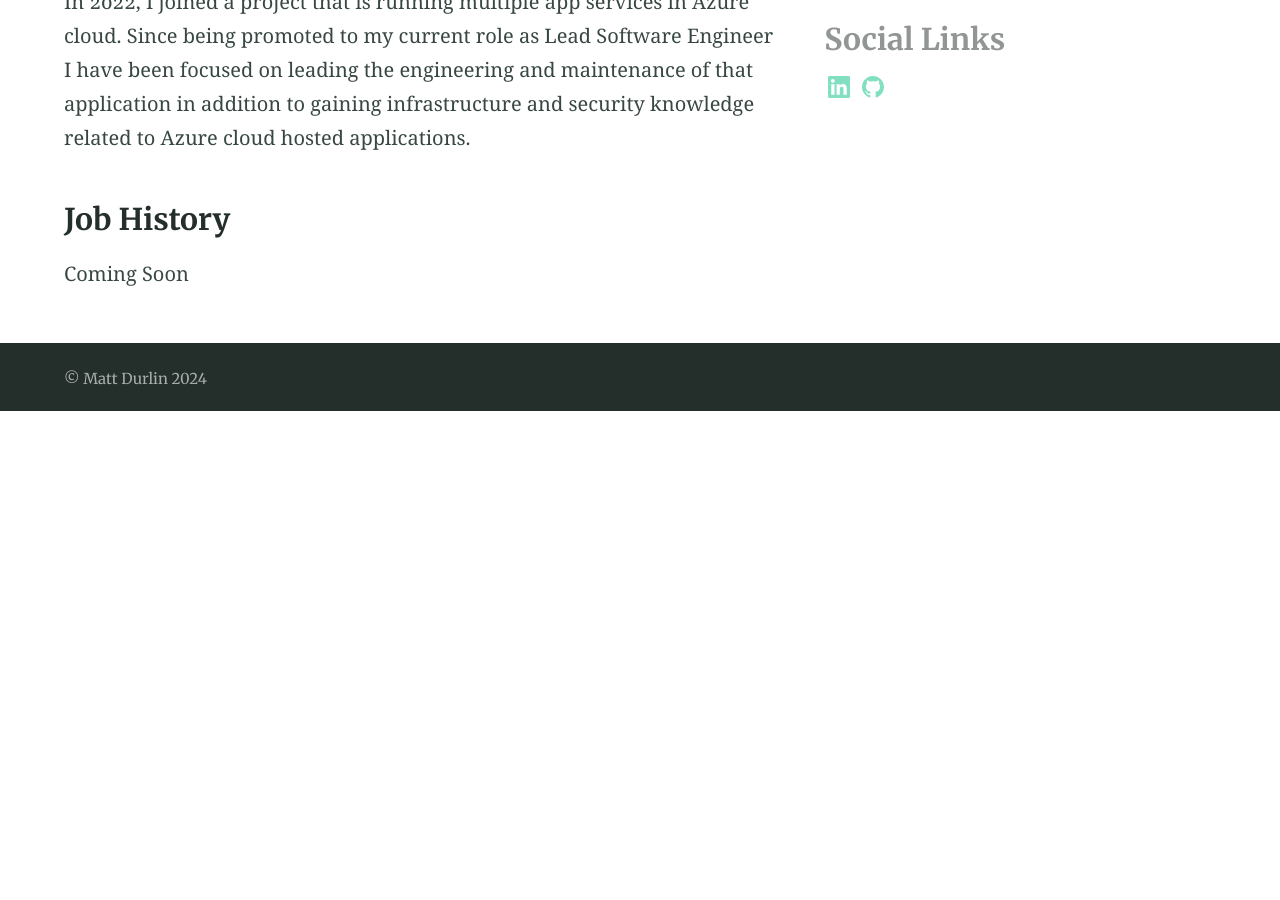
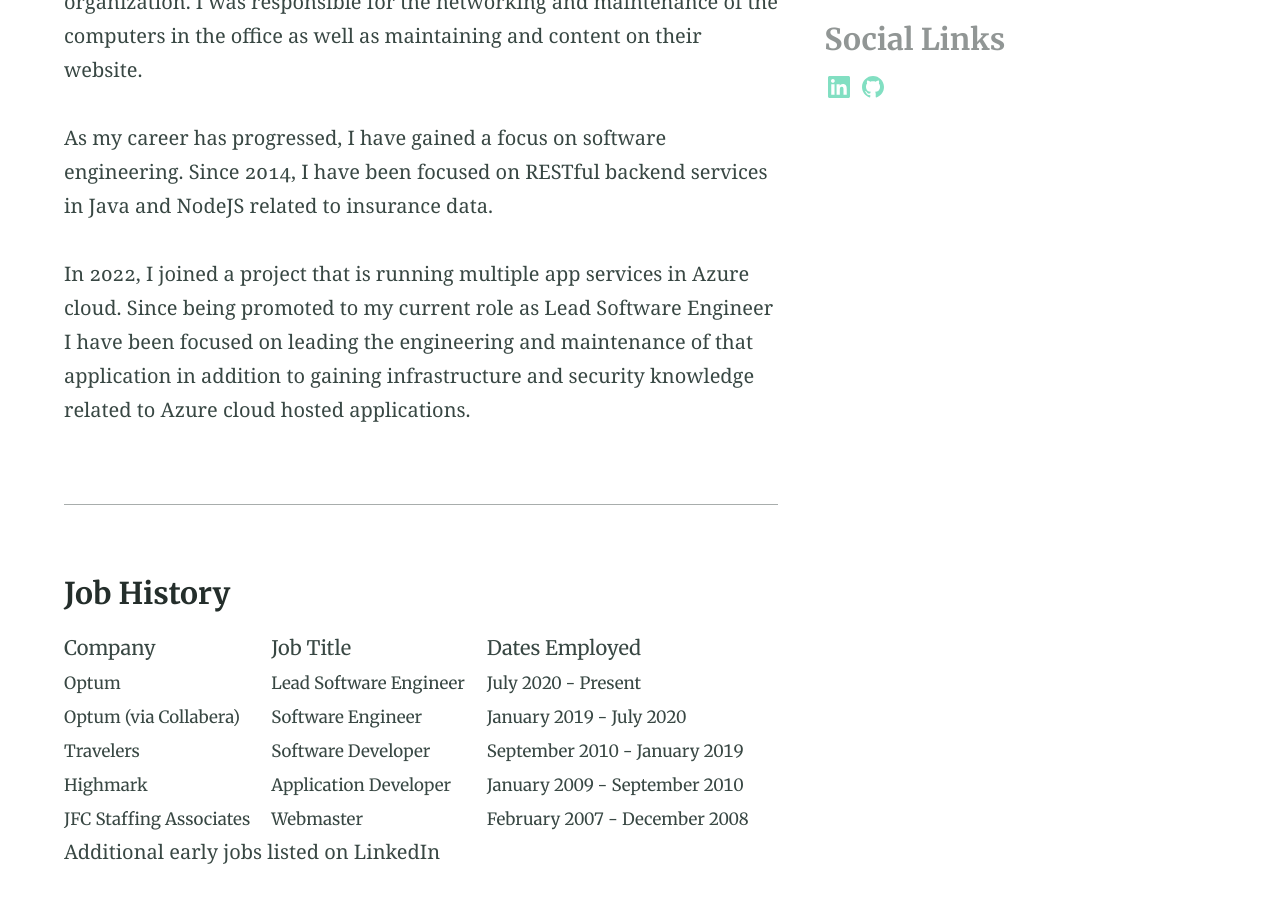
Before and after one commit to mdurlin/md-web-com, a Jekyll site: the page built from career.md, in a window 1280 px wide and 900 px high, scrolled down 1563 px. Built offline with Jekyll 4.4.1, drawn with Linux system fonts in a browser that asks for light colours; before the commit the page ends 1974 px from its top, so only the background shows below that; some of the changed text lies outside the part shown.

Commit message:
add career info

```diff
--- a/career.md
+++ b/career.md
@@ -24,5 +31,15 @@
 
 In 2022, I joined a project that is running multiple app services in Azure cloud. Since being promoted to my current role as Lead Software Engineer I have been focused on leading the engineering and maintenance of that application in addition to gaining infrastructure and security knowledge related to Azure cloud hosted applications.
 
+---
 ### Job History
-Coming Soon
+
+| Company | Job Title | Dates Employed |
+| ------- | --------- | -------------- |
+| Optum | Lead Software Engineer | July 2020 - Present |
+| Optum (via Collabera) | Software Engineer | January 2019 - July 2020 |
+| Travelers | Software Developer | September 2010 - January 2019 |
+| Highmark | Application Developer | January 2009 - September 2010 |
+| JFC Staffing Associates | Webmaster | February 2007 - December 2008 |
+
+Additional early jobs listed on LinkedIn
```
Also changed, not shown: other parts of career.md (+7 -0 lines), 3 other files.
